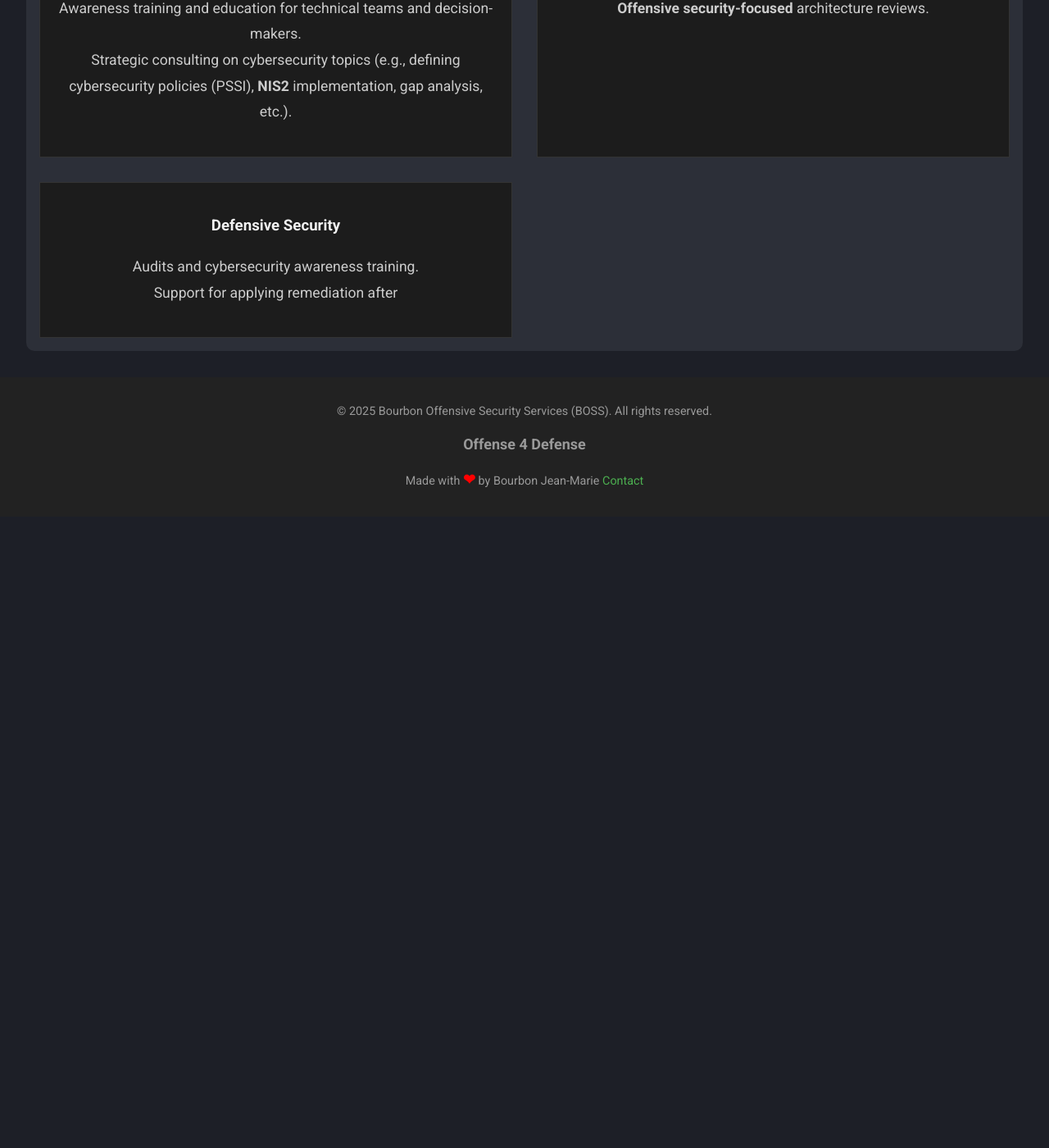
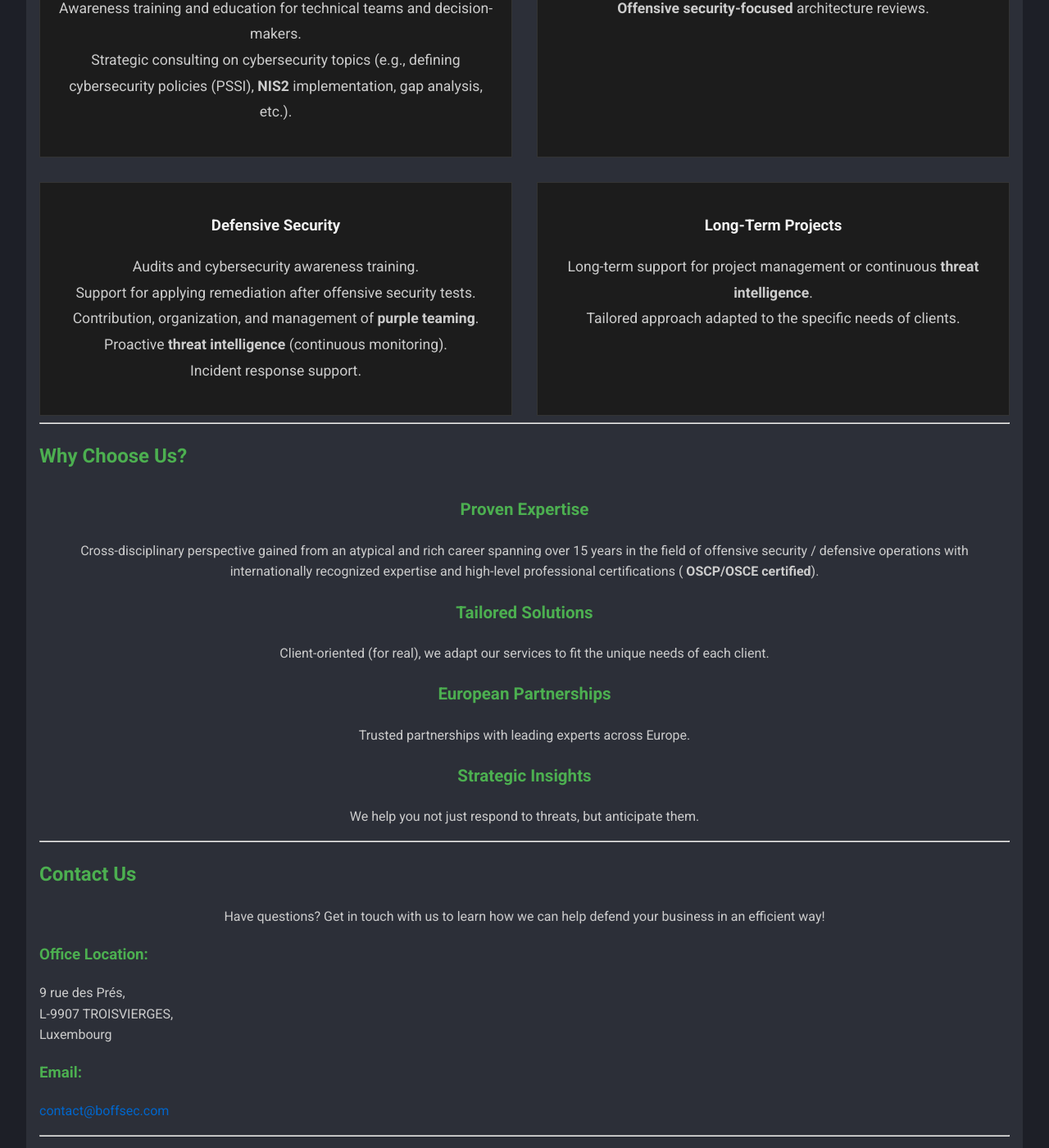
Before and after one commit to kmkz/BOSS.github.io, a Jekyll site: the page built from index.md, in a window 1280 px wide and 1400 px high, scrolled down 1160 px. Shown: the whole window at 82% size. Built offline with Jekyll 4.4.1, drawn with Linux system fonts in a browser that asks for light colours; before the commit the page ends 1790 px from its top, so only the background shows below that; some of the changed text lies outside the part shown.

```diff
--- a/index.md
+++ b/index.md
@@ -67,4 +67,68 @@
     <h3 style="color: #f1f1f1;">Defensive Security</h3>
     <p style="line-height: 1.8; font-size: 1.1em;">
       Audits and cybersecurity awareness training.<br>
-      Support for applying remediation after
+      Support for applying remediation after offensive security tests.<br>
+      Contribution, organization, and management of <strong>purple teaming</strong>.<br>
+      Proactive <strong>threat intelligence</strong> (continuous monitoring).<br>
+      Incident response support.
+    </p>
+  </div>
+
+  <!-- Long-Term Projects -->
+  <div style="border: 1px solid #333; padding: 20px; background-color: #1c1c1c; color: #fff; text-align: center;">
+    <h3 style="color: #f1f1f1;">Long-Term Projects</h3>
+    <p style="line-height: 1.8; font-size: 1.1em;">
+      Long-term support for project management or continuous <strong>threat intelligence</strong>.<br>
+      Tailored approach adapted to the specific needs of clients.
+    </p>
+  </div>
+
+</div>
+
+---
+
+## Why Choose Us?
+
+<div style="text-align: center; color: #f1f1f1; font-size: 1.1em; margin-top: 30px;">
+  <h3>Proven Expertise</h3>
+  <p>Cross-disciplinary perspective gained from an atypical and rich career spanning over 15 years in the field of offensive security / defensive operations with internationally recognized expertise and high-level professional certifications ( <strong>OSCP/OSCE certified</strong>).</p>
+
+  <h3>Tailored Solutions</h3>
+  <p>Client-oriented (for real), we adapt our services to fit the unique needs of each client.</p>
+
+  <h3>European Partnerships</h3>
+  <p>Trusted partnerships with leading experts across Europe.</p>
+
+  <h3>Strategic Insights</h3>
+  <p>We help you not just respond to threats, but anticipate them.</p>
+</div>
+
+---
+
+## Contact Us
+
+<p style="text-align: center;">Have questions? Get in touch with us to learn how we can help defend your business in an efficient way!</p>
+
+### **Office Location:**
+9 rue des Prés,
+L-9907 TROISVIERGES,
+Luxembourg
+
+### **Email:**
+[contact@boffsec.com](mailto:contact@boffsec.com)
+
+---
+
+## Follow Us
+
+<p style="text-align: center; color: #f1f1f1;">Stay updated with the latest cybersecurity insights, trends, and news. Follow us on social media:</p>
+
+- [LinkedIn](https://www.linkedin.com/in/jean-marie-bourbon/)
+- [Twitter](https://x.com/kmkz_security)
+
+---
+
+### **Get Started Today!**
+At **BOSS**, we are committed to helping you safeguard your digital assets. Reach out to us today and take the first step toward securing your business.
+
+---
```
